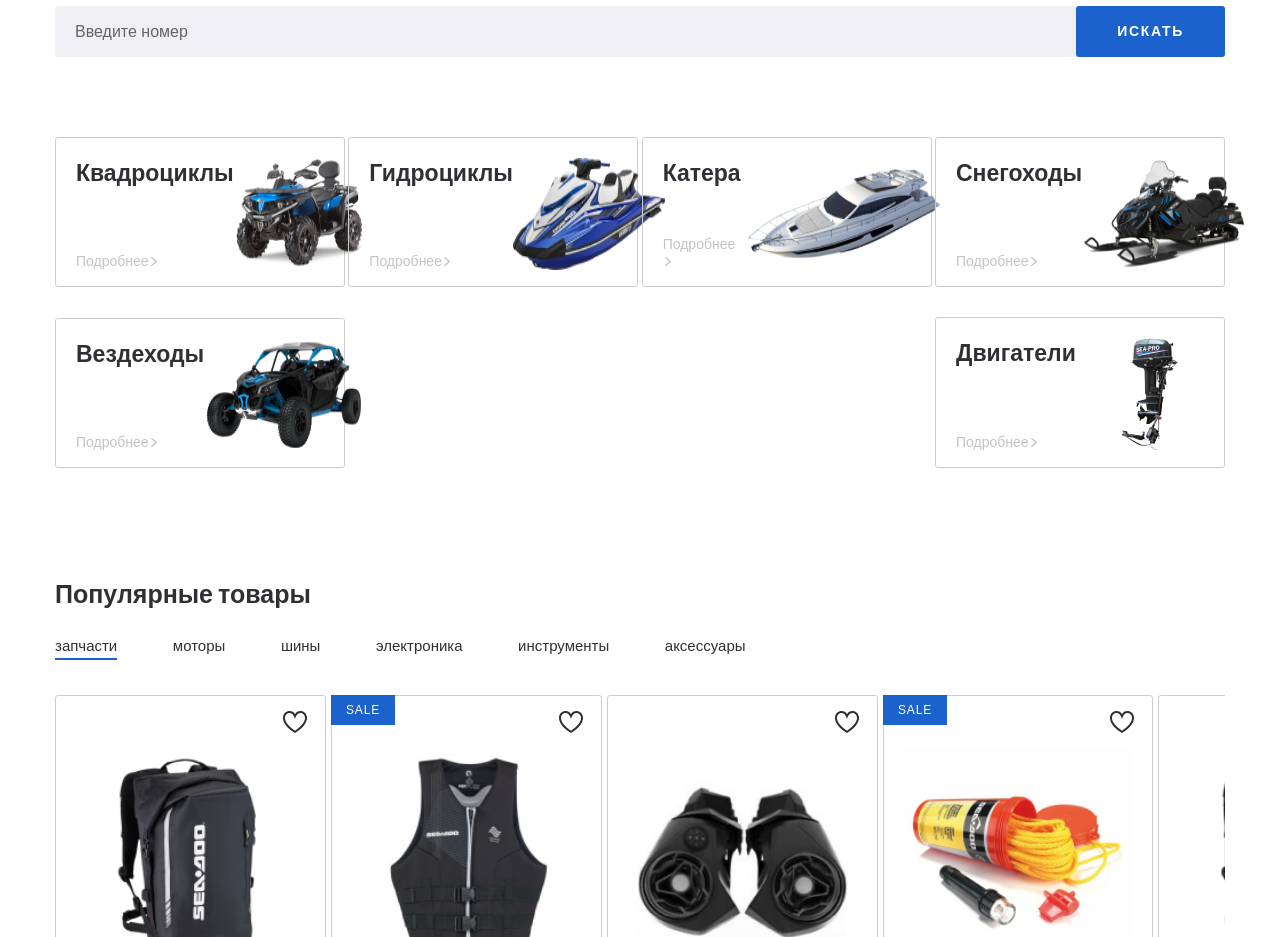
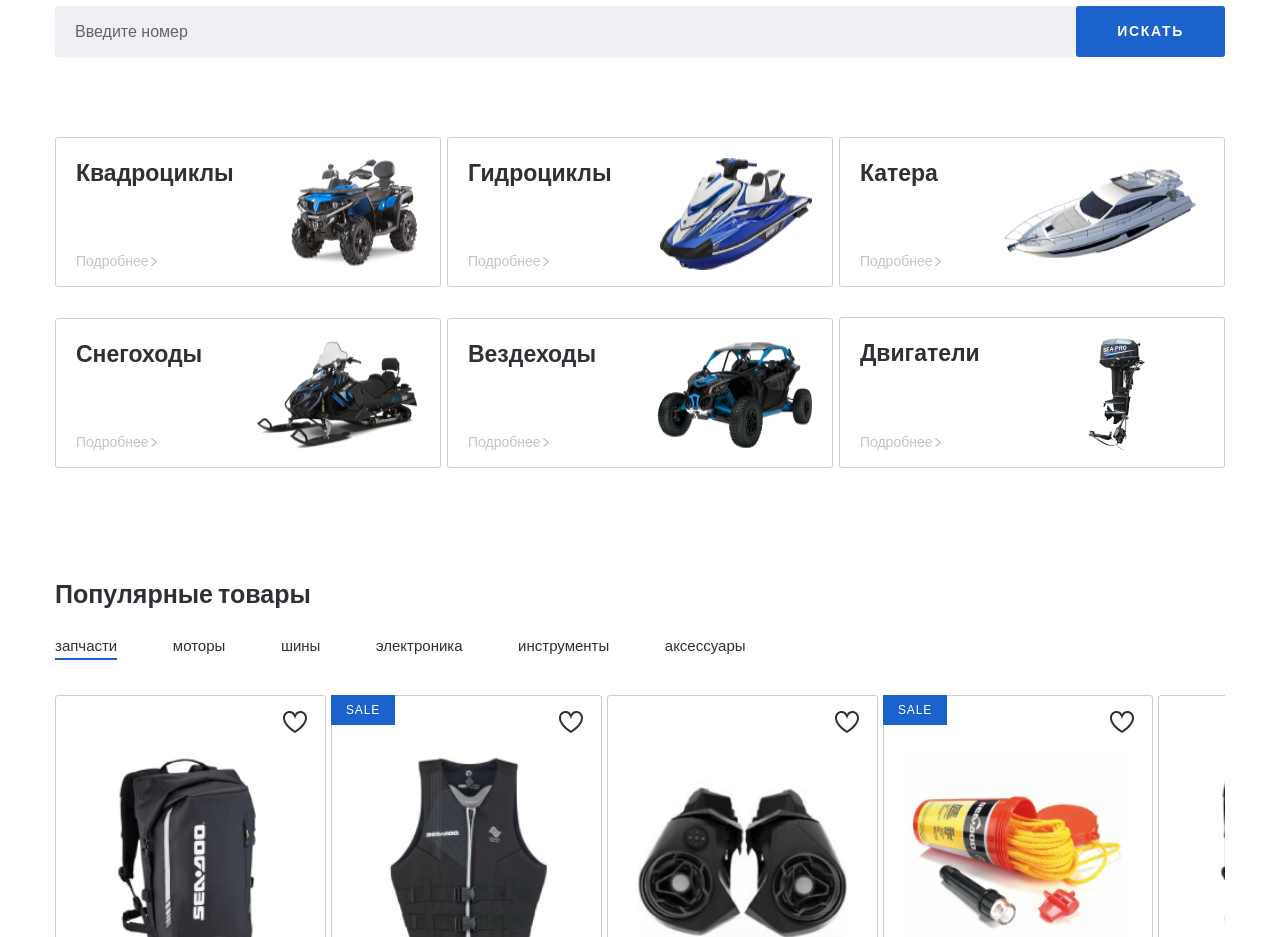
Before and after one commit to YuliaQueen/drive-moto, a website: page #src/index.html in a window 1280 px wide. Shown: the part 800-1737 px from the top of the page. Drawn offline with nearby package versions, Linux system fonts and the light colour scheme; files that its build step writes are made by us from their sources.

Commit message:
mobile first for product.html

```diff
--- a/#src/scss/blocks/_categories-section.scss
+++ b/#src/scss/blocks/_categories-section.scss
@@ -17,8 +17,7 @@
 
 .categories__item {
   position: relative;
-  min-width: 290px;
-  max-width: 290px;
+  width: 290px;
   min-height: 150px;
   display: flex;
   flex-basis: 100%;
```
Also changed, not shown: drive-moto/css/style.css, drive-moto/css/style.min.css.
